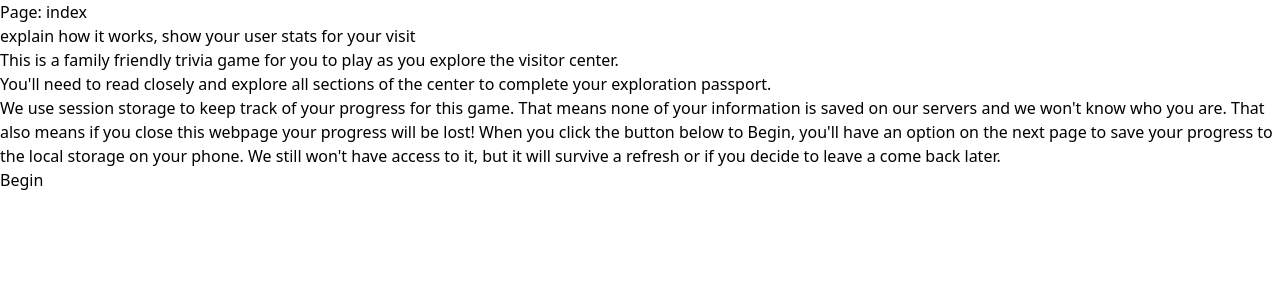
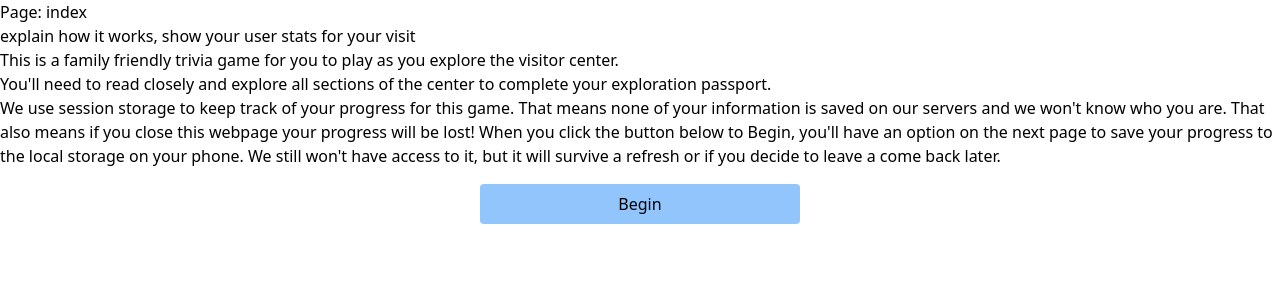
Before and after one commit to rasliche/edc-trivia, a Nuxt app: page / in a window 1280 px wide. Shown: the top 300 px of the page. Built offline with nearby package versions, Linux system fonts and the light colour scheme.

Commit message:
button styling

```diff
--- a/pages/index.vue
+++ b/pages/index.vue
@@ -7,6 +7,6 @@
     <p>This is a family friendly trivia game for you to play as you explore the visitor center.</p>
     <p>You'll need to read closely and explore all sections of the center to complete your exploration passport.</p>
     <p>We use session storage to keep track of your progress for this game. That means none of your information is saved on our servers and we won't know who you are. That also means if you close this webpage your progress will be lost! When you click the button below to Begin, you'll have an option on the next page to save your progress to the local storage on your phone. We still won't have access to it, but it will survive a refresh or if you decide to leave a come back later.</p>
-    <NuxtLink to="/trivia/passport">Begin</NuxtLink>
+    <NuxtLink to="/trivia/passport" class="block text-center w-1/4 mx-auto rounded p-2 mt-4 cursor-pointer bg-blue-300">Begin</NuxtLink>
   </div>
 </template>
```
